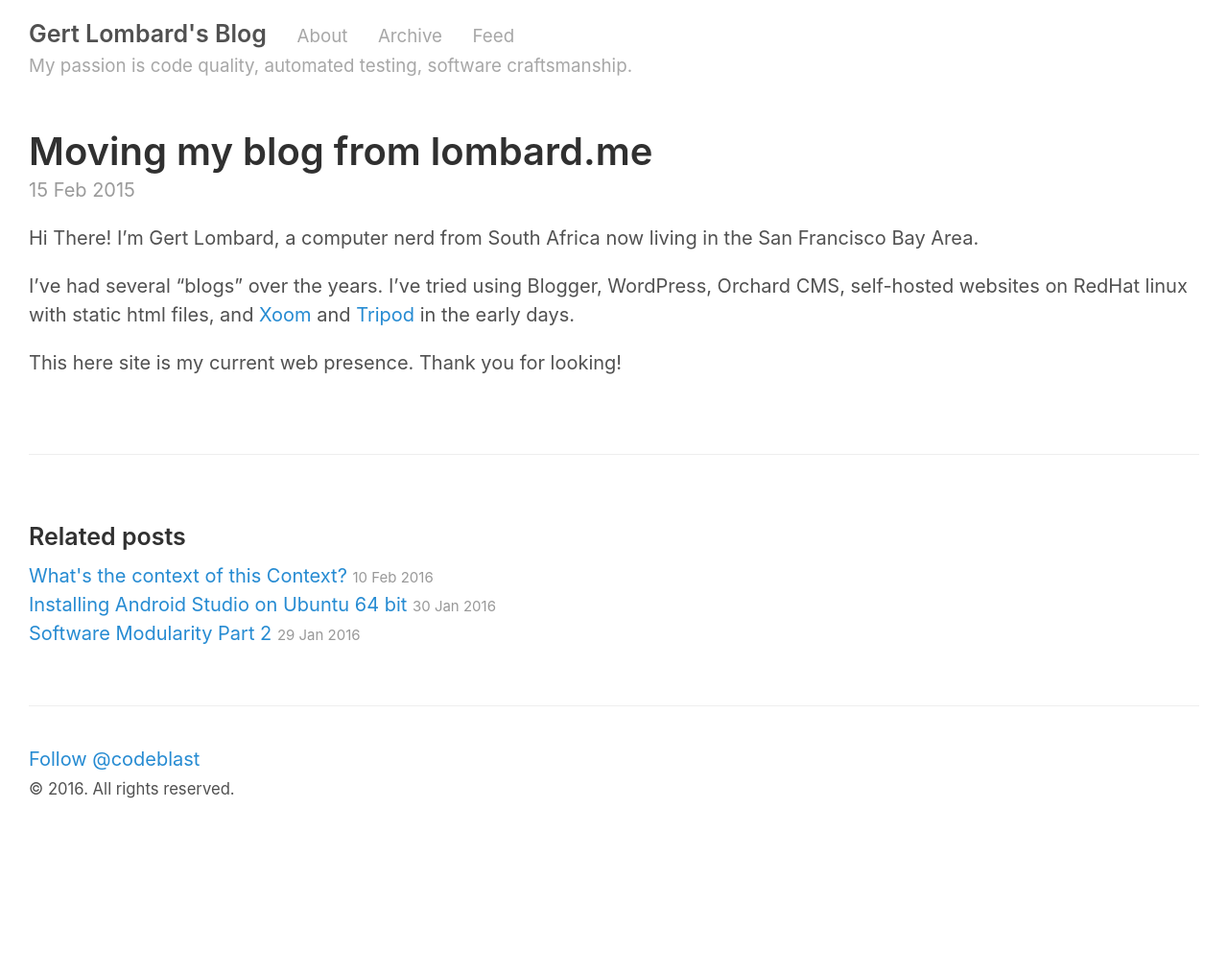
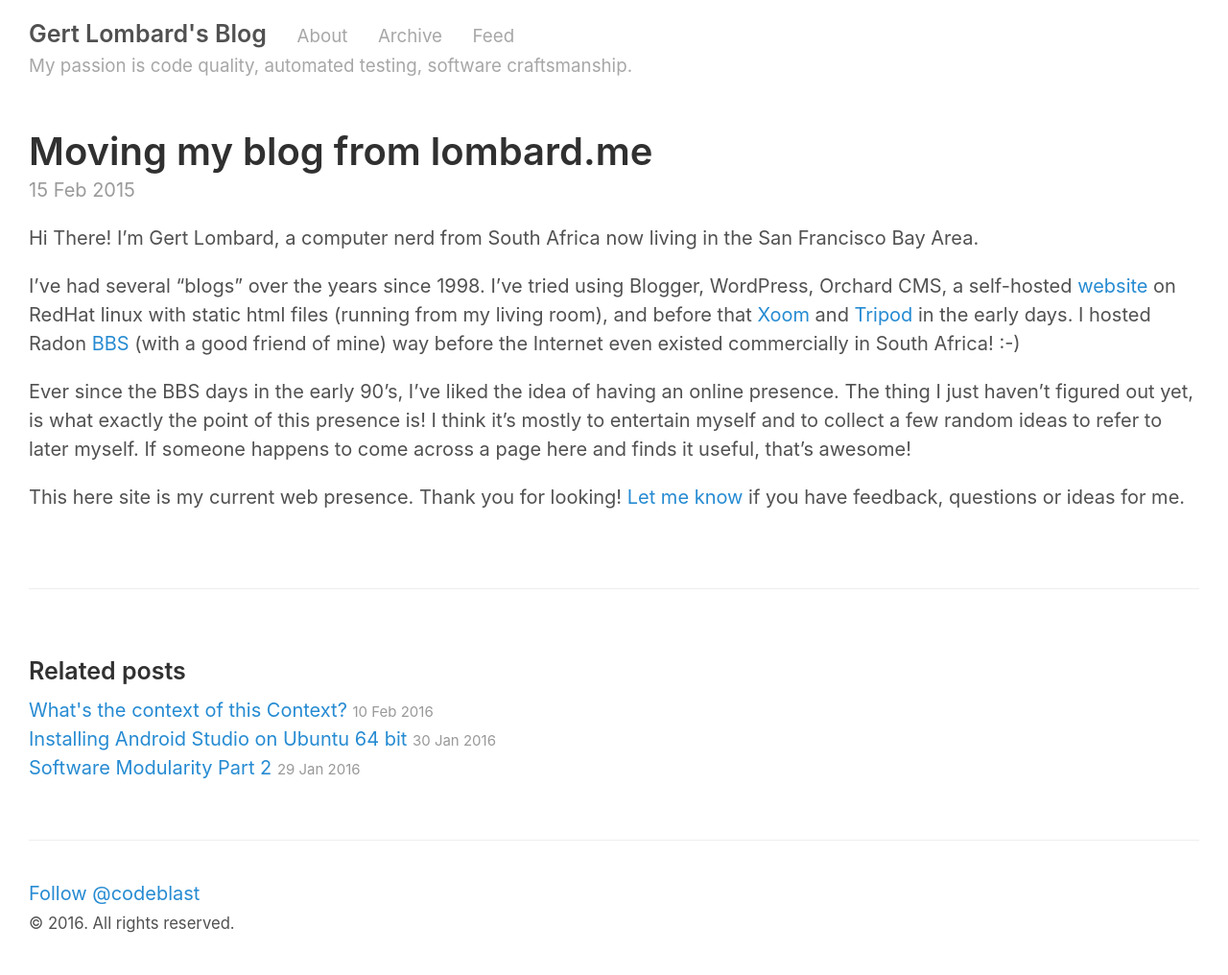
Before and after one commit to glombard/glombard.github.io, a Jekyll site: the page built from _posts/2015-02-15-moved-my-blog.md, in a window 1280 px wide. Shown: the whole page at 96% size. Built offline with Jekyll 4.4.1, drawn with Linux system fonts in a browser that asks for light colours; comment, search, counter and statistics services are not loaded; before the commit the page ends 900 px from its top, so only the background shows below that.

Commit message:
Updated blogging meta posts

```diff
--- a/_posts/2015-02-15-moved-my-blog.md
+++ b/_posts/2015-02-15-moved-my-blog.md
@@ -2,15 +2,18 @@
 layout: post
 title: Moving my blog from lombard.me
 tags: blogging
+comments: true
 ---
 
 Hi There! I'm Gert Lombard, a computer nerd from South Africa now living in the San Francisco Bay Area.
 
-I've had several "blogs" over the years. I've tried using Blogger, WordPress, Orchard CMS,
-self-hosted websites on RedHat linux with static html files, and [Xoom][xoom] and
-[Tripod][tripod] in the early days.
+I've had several "blogs" over the years since 1998. I've tried using Blogger, WordPress, Orchard CMS,
+a self-hosted [website](https://web.archive.org/web/20021129130632/http://codeblast.com/~gert/) on RedHat linux with static html files (running from my living room), and before that [Xoom][xoom] and
+[Tripod][tripod] in the early days. I hosted Radon [BBS](http://bbs.hmvh.net/lists/the_list.htm) (with a good friend of mine) way before the Internet even existed commercially in South Africa! :-)
 
-This here site is my current web presence. Thank you for looking!
+Ever since the BBS days in the early 90's, I've liked the idea of having an online presence. The thing I just haven't figured out yet, is what exactly the point of this presence is! I think it's mostly to entertain myself and to collect a few random ideas to refer to later myself. If someone happens to come across a page here and finds it useful, that's awesome!
+
+This here site is my current web presence. Thank you for looking! [Let me know](http://twitter.com/codeblast) if you have feedback, questions or ideas for me.
 
 [xoom]: https://en.wikipedia.org/wiki/Xoom_(web_hosting)
 [tripod]: https://en.wikipedia.org/wiki/Tripod.com
--- a/_posts/2015-08-06-this-blog-has-moved-blogger-vs-github.html
+++ b/_posts/2015-08-06-this-blog-has-moved-blogger-vs-github.html
@@ -3,10 +3,13 @@ layout: post
 title: This blog has moved (Blogger vs GitHub Pages)
 date: '2015-08-06T20:26:00.003-07:00'
 author: Gert Lombard
-tags:
+tags: blogging
 modified_time: '2015-08-06T20:26:31.406-07:00'
 blogger_id: tag:blogger.com,1999:blog-1583243090910089198.post-461210367590347128
 blogger_orig_url: http://www.lombard.me/2015/08/this-blog-has-moved-blogger-vs-github.html
 ---
 
 Hi there! I'm so glad you've found my blog!<br /><b><br /></b><b>My blog is now: <a href="http://codeblast.com/">codeblast.com</a></b><br /><br />Over the years, I've just never been able to find a blogging platform that I'm happy with.  Blogger has been really good from an admin perspective, but not so much for WRITING blog posts.  I prefer <a href="http://daringfireball.net/projects/markdown/">Markdown</a> as a file format, and GitHub Pages supports [Markdown](https://pages.github.com/) very well.<br /><br />I still haven't found a blogging workflow that motivates me to blog more, but for what it's worth I've decided to switch to <a href="https://pages.github.com/">GitHub Pages</a> for now.<br /><br />I may perhaps try to port my old blogposts from this Blogger site (and maybe even older ones from WordPress) to my new blog some day. But in the future, please look for me at codeblast.com.<br /><br />Also please consider joining Twitter and follow me at <a href="https://twitter.com/codeblast">@codeblast</a>. Hope to hear from you!
+
+<p>Update 2/28/2016:<br />
+Today I finally imported my old posts from my previous Blogger website at <a href="http://www.lombard.me">www.lombard.me</a> to GitHub Pages using the <code>jekyll-import</code> Ruby gem... Unfortunately I couldn't import the comments from Blogger, so they'll be lost. I'm now using [Disqus](https://disqus.com/) for the comments system.
```
